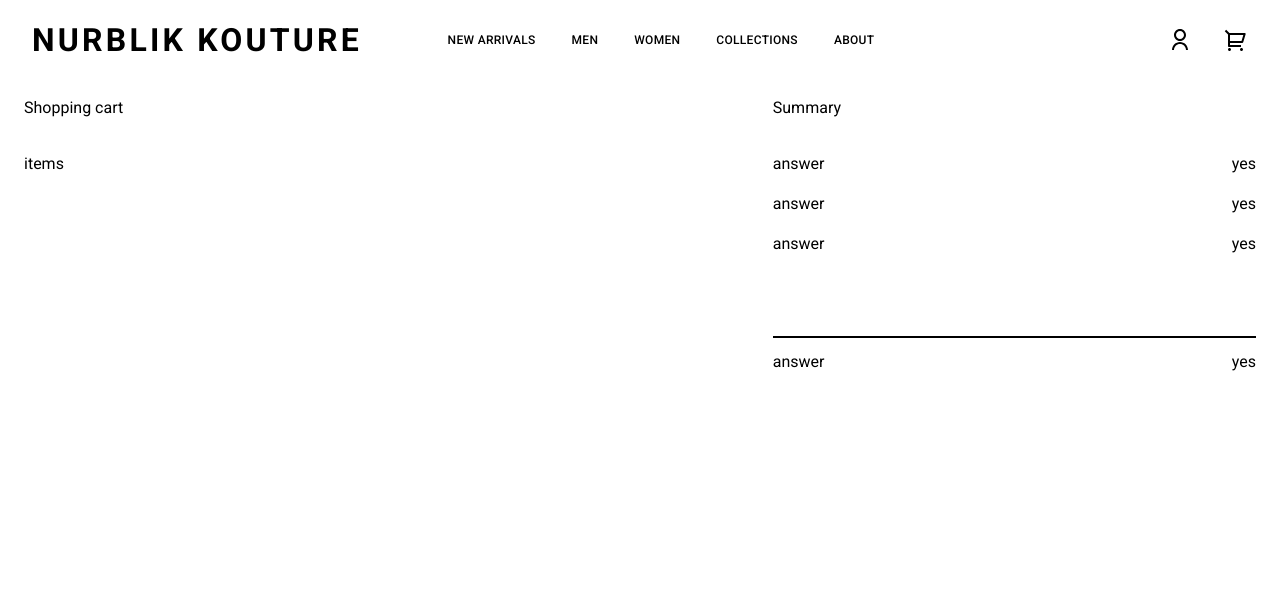
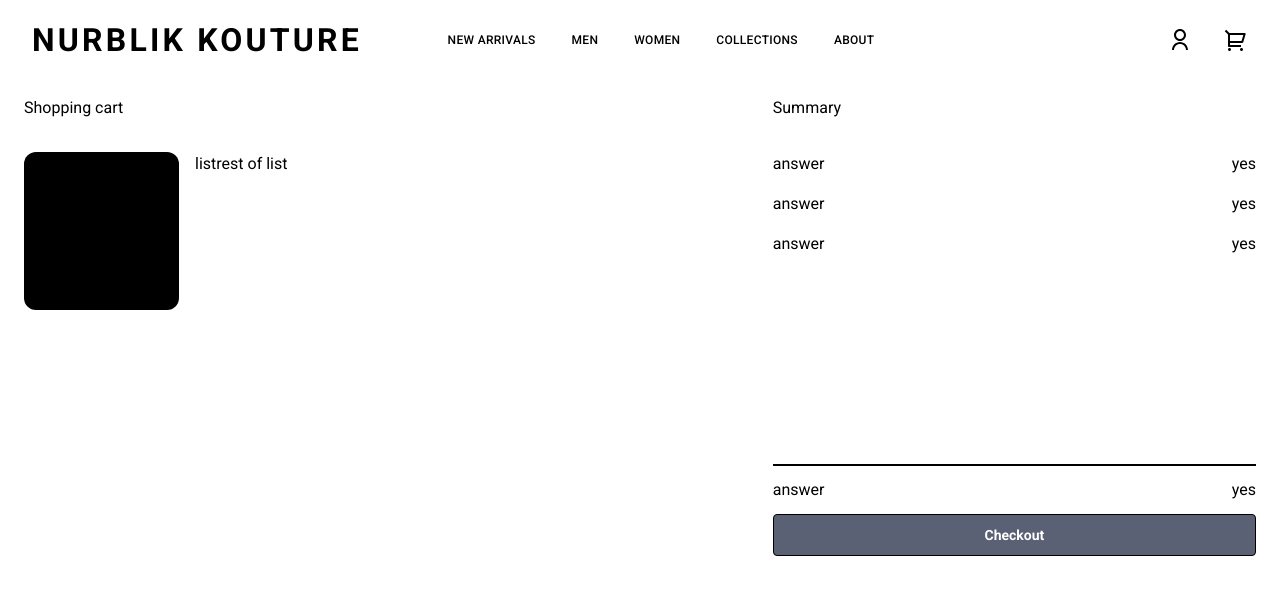
Before and after one commit to Seleyk/nurblik-product-card-new, a React (Create React App) app: page /cart in a window 1280 px wide. Shown: the top 594 px of the page. Built offline with nearby package versions, Linux system fonts and the light colour scheme.

Commit message:
stopping point added markup for cart details. have not finneished details for cart items

```diff
--- a/src/pages/Cart.jsx
+++ b/src/pages/Cart.jsx
@@ -5,7 +5,15 @@ const Cart = () => {
     <div className="pt-24 px-6 flex gap-6 max-md:flex-col">
       <div className="w-[60%] max-md:w-full">
         <h1>Shopping cart</h1>
-        <div className="mt-8">items</div>
+        <div className="mt-8">
+          <div className="flex gap-4 mt-4 ">
+            <div className="h-[158px] w-[155px] rounded-xl bg-black"></div>
+            <div className="flex max-md:flex-col justify-between">
+              <div className="">list</div>
+              <div className="">rest of list</div>
+            </div>
+          </div>
+        </div>
       </div>
       <div className="w-[40%] max-md:w-full">
         <h1 className="max-md:text-center">Summary</h1>
@@ -23,12 +31,15 @@ const Cart = () => {
             <span>yes</span>
           </div>
         </div>
-        <div className="flex flex-col gap-3 mt-20">
+        <div className="flex flex-col gap-3 mt-52">
           <div className="bg-black h-[1.5px] w-full"></div>
           <div className="flex justify-between">
             <span className="">answer</span>
             <span>yes</span>
           </div>
+          <button className="cta">
+            <span className="cta-txt">Checkout</span>
+          </button>
         </div>
       </div>
     </div>
```
